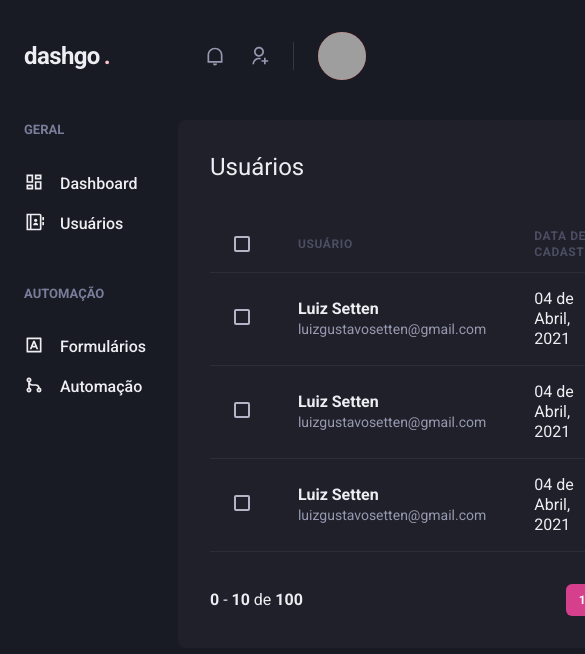
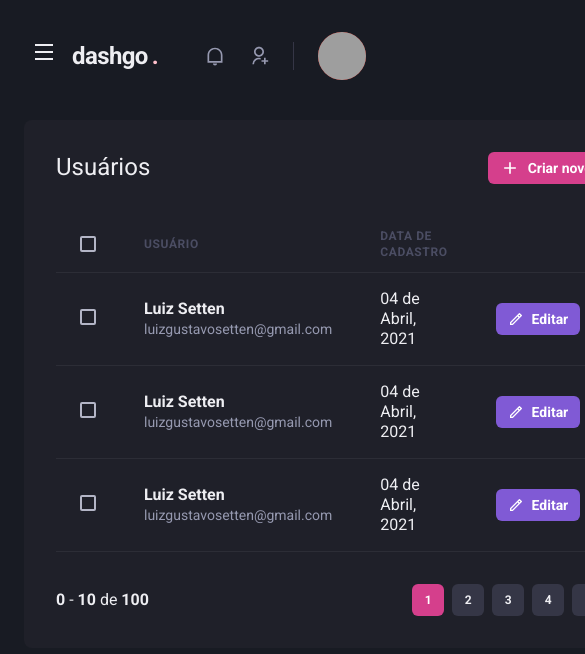
Before and after one commit to luizsetten/dashgo, a Next.js app: page /users in a window 390 px wide. Shown: the top 654 px of the page, 585 px wide, since content can reach past the window. Built offline with nearby package versions, Linux system fonts and the light colour scheme; grey boxes are pictures that could not be loaded.

Commit message:
feat: sidebar responsive

```diff
--- a/src/components/Header/index.tsx
+++ b/src/components/Header/index.tsx
@@ -1,12 +1,16 @@
-import { Flex, useBreakpointValue } from "@chakra-ui/react";
+import { Flex, useBreakpointValue, IconButton, Icon } from "@chakra-ui/react";
 
 import { Logo } from "./Logo";
 import { Profile } from './Profile';
 import { SearchBox } from "./SearchBox";
 import { NotificationsNav } from "./NotificationsNav";
+import { useSidebarDrawer } from "../../contexts/SidebarDrawerContext";
+import { RiMenuLine } from "react-icons/ri";
 
 
 export function Header() {
+  const { onOpen } = useSidebarDrawer();
+
   const isWideVersion = useBreakpointValue({
     base: false,
     lg: true,
@@ -22,6 +26,16 @@
       px="6"
       align="center"
     >
+      { !isWideVersion && (
+        <IconButton
+          aria-label="Open navigation"
+          icon={<Icon as={RiMenuLine} />}
+          fontSize="24"
+          variant="unstyled"
+          onClick={onOpen}
+          mr="2"
+        />
+      )}
       <Logo />
 
       { isWideVersion && <SearchBox />}
--- /dev/null
+++ b/src/components/Sidebar/SidebarNav.tsx
@@ -0,0 +1,28 @@
+import { Stack} from '@chakra-ui/react';
+import {
+  RiGitMergeLine,
+  RiDashboardLine,
+  RiInputMethodLine,
+  RiContactsBookLine,
+} from 'react-icons/ri';
+
+import { NavLink } from './NavLink';
+import { NavSection } from './NavSection';
+
+export function SidebarNav() {
+  return (
+    <Stack spacing="12" align="flex-start">
+
+        <NavSection title="GERAL">
+          <NavLink icon={RiDashboardLine}>Dashboard</NavLink>
+          <NavLink icon={RiContactsBookLine}>Usuários</NavLink>
+        </NavSection>
+
+        <NavSection title="AUTOMAÇÃO">
+          <NavLink icon={RiInputMethodLine}>Formulários</NavLink>
+          <NavLink icon={RiGitMergeLine}>Automação</NavLink>
+        </NavSection>
+
+      </Stack>
+  )
+}
--- a/src/components/Sidebar/index.tsx
+++ b/src/components/Sidebar/index.tsx
@@ -1,24 +1,35 @@
-import { Box, Stack } from "@chakra-ui/react";
-import { RiContactsBookLine, RiDashboardLine, RiGitMergeLine, RiInputMethodLine } from "react-icons/ri";
-import { NavLink } from "./NavLink";
-import { NavSection } from "./NavSection";
+import { Box, useBreakpointValue, Drawer, DrawerOverlay, DrawerContent, DrawerCloseButton, DrawerHeader, DrawerBody } from "@chakra-ui/react";
+import { useSidebarDrawer } from "../../contexts/SidebarDrawerContext";
+import { SidebarNav } from "./SidebarNav";
 
 export function Sidebar() {
+  const { isOpen, onClose } = useSidebarDrawer();
+
+  const isDrawerSidebar = useBreakpointValue({
+    base: true,
+    lg: false,
+  })
+
+  if(isDrawerSidebar) {
+    return (
+      <Drawer isOpen={isOpen} placement="left" onClose={onClose}>
+        <DrawerOverlay>
+          <DrawerContent bg="gray.800" p="4">
+            <DrawerCloseButton mt="6" />
+            <DrawerHeader>Navegação</DrawerHeader>
+
+            <DrawerBody>
+              <SidebarNav />
+            </DrawerBody>
+          </DrawerContent>
+        </DrawerOverlay>
+      </Drawer>
+    );
+  }
+
   return (
     <Box as="aside" w="64" mr="8">
-      <Stack spacing="12" align="flex-start">
-
-        <NavSection title="GERAL">
-          <NavLink icon={RiDashboardLine}>Dashboard</NavLink>
-          <NavLink icon={RiContactsBookLine}>Usuários</NavLink>
-        </NavSection>
-
-        <NavSection title="AUTOMAÇÃO">
-          <NavLink icon={RiInputMethodLine}>Formulários</NavLink>
-          <NavLink icon={RiGitMergeLine}>Automação</NavLink>
-        </NavSection>
-
-      </Stack>
+      <SidebarNav />
     </Box>
   );
 }
--- /dev/null
+++ b/src/contexts/SidebarDrawerContext.tsx
@@ -0,0 +1,28 @@
+import { createContext, ReactNode, useContext, useEffect } from "react";
+import { useDisclosure, UseDisclosureReturn } from "@chakra-ui/react";
+import { useRouter } from "next/router";
+
+interface SidebarDrawerProviderProps {
+  children: ReactNode;
+}
+
+type SidebarDrawerContentData = UseDisclosureReturn;
+
+const SidebarDrawerContext = createContext({} as SidebarDrawerContentData);
+
+export function SidebarDrawerProvider({children}: SidebarDrawerProviderProps) {
+  const disclosure = useDisclosure();
+  const router = useRouter();
+
+  useEffect(() => {
+    disclosure.onClose()
+  }, [router.asPath]);
+
+  return (
+    <SidebarDrawerContext.Provider value={disclosure}>
+      {children}
+    </SidebarDrawerContext.Provider>
+  )
+}
+
+export const useSidebarDrawer = () => useContext(SidebarDrawerContext)
--- a/src/pages/_app.tsx
+++ b/src/pages/_app.tsx
@@ -1,11 +1,14 @@
 import {AppProps} from 'next/app'
 import { ChakraProvider } from '@chakra-ui/react';
 import { theme } from '../styles/theme';
+import { SidebarDrawerProvider } from '../contexts/SidebarDrawerContext';
 
 function MyApp({ Component, pageProps}: AppProps) {
   return (
     <ChakraProvider theme={theme}>
-      <Component {...pageProps} />
+      <SidebarDrawerProvider>
+        <Component {...pageProps} />
+      </SidebarDrawerProvider>
     </ChakraProvider>
   )
 }
```
